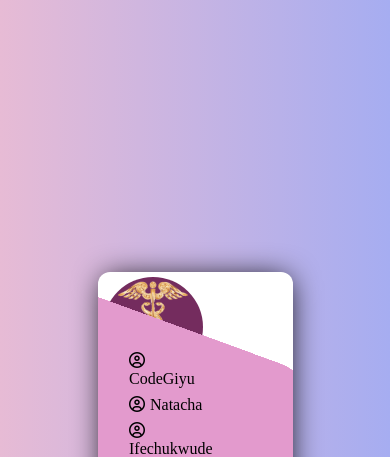
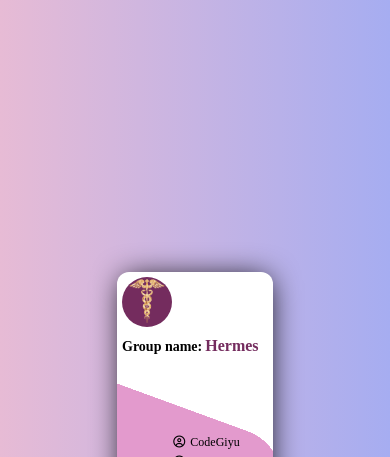
Before and after one commit to ifechukwude-nwaodor/kodecamp_intro_to_javascript, a plain HTML site: page index.html in a window 390 px wide. Shown: the top 457 px of the page. Drawn offline with Linux system fonts and the light colour scheme.

Commit message:
worked on card responsiveness and answered question 3 in javascript

```diff
--- a/CSS/style.css
+++ b/CSS/style.css
@@ -90,3 +90,72 @@ body{
 .fa-regular{
     margin-right: 5px;
 }
+
+@media(max-width:769px){
+    .card{width:70%
+    }
+}
+
+@media(max-width:426px){
+
+    .cardContent{
+        width:100%;
+        margin-top:5px;
+    }
+    .card{
+        flex-direction: column;
+        width:40%;
+    }
+
+    .card ::after{
+        content:"";
+        position:absolute;
+        bottom:0;
+        right:0;
+        z-index:-1;
+        height: 180px
+    }
+
+    .members{
+        z-index: 1;
+        width: 100%;
+        margin-top: 60px;
+    }
+
+    .image {
+        width:50px;
+        height:50px;
+        margin-left: 5px;
+        background-color:rgb(116, 44, 94) ;
+        border-radius: 50%;
+
+    }
+
+    .team-name{
+        margin-top: 10px;
+        font-size: 16px;
+        display: inline-block;
+        margin-left: 3px;
+
+    }
+
+    .name{
+        margin-top:10px ;
+        font-size: 14px;
+        margin-left:5px;
+        display:inline-block
+    }
+
+    .members ul li{
+        margin-bottom: 5px;
+        margin-right: 20px;
+        font-size: 12px;
+    }
+
+    .members ul{
+        list-style: none;
+        margin-top: 20px;
+    }
+
+
+}
--- a/JS/app.js
+++ b/JS/app.js
@@ -6,6 +6,18 @@ var teamMembers =["CodeGiyu", "Natacha", "Ifechukwude", "DeeVee","Fawsiyyah", "A
 console.log(teamMembers[2]);
 
 //question 3
+var profile = {
+    "firstName": "Ifechukwude",
+    "lastName": "Nwaodor",
+    "bestMovie": "Titanic",
+    "bestFood": "friedRice",
+    "complexion":"light",
+    "birthMonth":"April",
+    "state":"Delta",
+    "groupName":"Hermes"
+}
+var bestmovie = profile.bestMovie;
+console.log(bestmovie)
 //question 4
 var noun = "London";
 var verb = "rained";
--- a/index.html
+++ b/index.html
@@ -2,10 +2,9 @@
 <html>
     <head>
         <meta charset="UTF-8">
-        <meta name="viewport" content="width=divice-width, initial-scale = 1">
+        <meta name="viewport" content="width=device-width, initial-scale = 1.0">
         <title>Team hermes</title>
         <link rel="stylesheet" href="CSS/style.css">
-        <script src="https://kit.fontawesome.com/c9d8178e6e.js" crossorigin="anonymous"></script>
     </head>
     <body>
         <div class="card">
```
